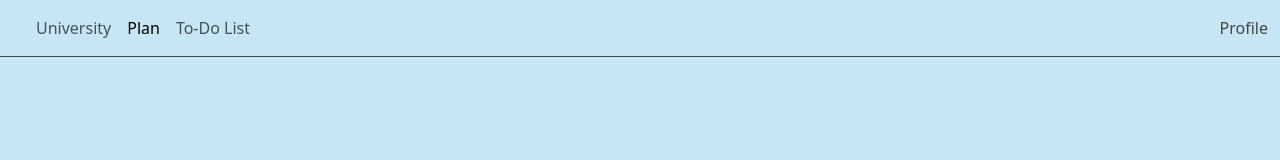
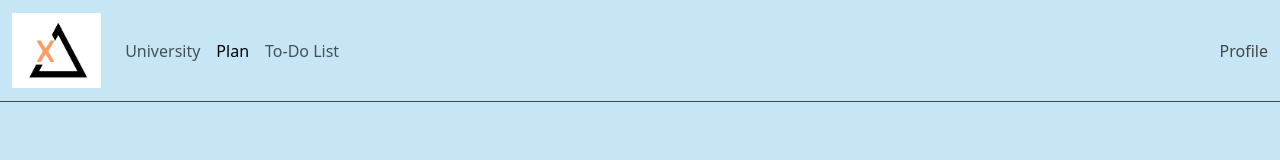
Before and after one commit to solai-y/xChange, a plain HTML site: page public/plan.html in a window 1280 px wide. Drawn offline with nearby package versions, Linux system fonts and the light colour scheme; some packages are replaced by stand-ins of ours; no server answers.

Commit message:
Update plan.html

```diff
--- a/public/plan.html
+++ b/public/plan.html
@@ -35,7 +35,7 @@
     <!-- BS navbar: start -->
     <nav class="navbar navbar-expand-lg">
         <div class="container-fluid">
-            <a class="navbar-brand" href="./university.html"><img src="" alt="" style="height: 75px; width: auto;"></a>
+            <a class="navbar-brand" href="./university.html"><img src="./images/logo.jpeg" alt="" style="height: 75px; width: auto;"></a>
 
             <button class="navbar-toggler" type="button" data-bs-toggle="collapse" data-bs-target="#navbarSupportedContent" aria-controls="navbarSupportedContent" aria-expanded="false" aria-label="Toggle navigation">
                 <span class="navbar-toggler-icon"></span>
```
